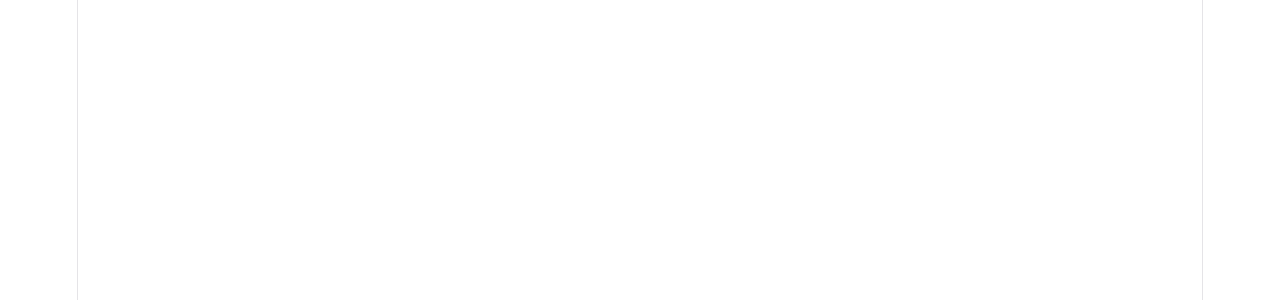
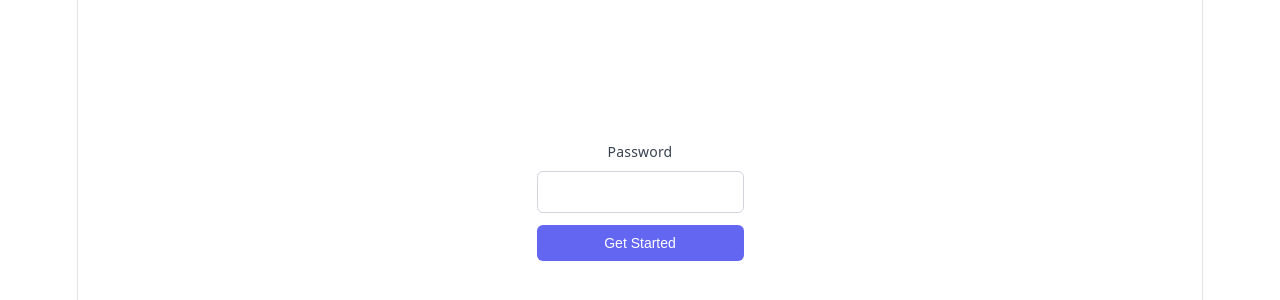
Before and after one commit to ThuloMatlala/SADCOMS, a React (Vite) app in the folder SADCOMS.Web/: page /login in a window 1280 px wide. Before the commit this address had no page. Shown: the part 200-500 px from the top of the page. Built offline with nearby package versions, Linux system fonts and the light colour scheme.

Commit message:
front end mock authentication working

```diff
--- a/SADCOMS.Web/src/App.css
+++ b/SADCOMS.Web/src/App.css
@@ -275,3 +275,12 @@
   align-items: center;
   width: 50%;
 }
+
+.login-form{
+  display: flex;
+  flex-direction: column;
+  padding: 12px;
+  color: #fff;
+  gap: 12px;
+  background-color: #fff;
+}
--- a/SADCOMS.Web/src/App.tsx
+++ b/SADCOMS.Web/src/App.tsx
@@ -1,34 +1,34 @@
-import { BrowserRouter, Routes, Route, useNavigate } from 'react-router-dom';
+import { BrowserRouter, Routes, Route } from 'react-router-dom';
 import {CustomerListPage} from './pages/customers/CustomerListPage';
 import './App.css'
-import CustomerCreatePage from './pages/customers/create/CustomerCreatePage';
-import OrderListPage from './pages/orders/OrderListPage';
-import CreateOrderPage from './pages/orders/new/CreateOrderPage';
+import {CustomerCreatePage} from './pages/customers/create/CustomerCreatePage';
+import {OrderListPage} from './pages/orders/OrderListPage';
+import {CreateOrderPage} from './pages/orders/new/CreateOrderPage';
 import {OrderDetailPage} from './pages/orders/[id]/OrderDetailPage';
 import { AuthProvider } from './context/AuthContext';
+import { useAuth } from './hooks/useAuth';
+import { LoginPage } from './pages/login/LoginPage';
+import { Navigate } from 'react-router-dom';
+import { HomePage } from './pages/HomePage';
 
-const Home = () => {
-  const navigate = useNavigate();
-  return (
-    <div className='container'>
-      <h1>SADC OMS</h1>
-      <button onClick={() => navigate('/customers')}>Go to Customers</button>
-      <button onClick={() => navigate('/orders')}>Go to Orders</button>
-    </div>
-  );
-}
+const ProtectedRoute = ({ children }: { children: React.ReactNode }) => {
+  const { token } = useAuth();
+  if (!token) return <Navigate to="/login" replace />;
+  return <>{children}</>;
+};
 
 const App = () => {
   return (
     <AuthProvider>
     <BrowserRouter>
       <Routes>
-        <Route path="/" element={<Home />} />
-        <Route path="/customers" element={<CustomerListPage />} />
-        <Route path="/customers/create" element={<CustomerCreatePage />} />
-        <Route path="/orders" element={<OrderListPage />} />
-        <Route path="/orders/new" element={<CreateOrderPage />} />
-        <Route path="/orders/:id" element={<OrderDetailPage />} />
+        <Route path="/login" element={<LoginPage />} />
+          <Route path="/" element={<HomePage />} />
+          <Route path="/customers" element={<ProtectedRoute><CustomerListPage /></ProtectedRoute>} />
+          <Route path="/customers/create" element={<ProtectedRoute><CustomerCreatePage /></ProtectedRoute>} />
+          <Route path="/orders" element={<ProtectedRoute><OrderListPage /></ProtectedRoute>} />
+          <Route path="/orders/new" element={<ProtectedRoute><CreateOrderPage /></ProtectedRoute>} />
+          <Route path="/orders/:id" element={<ProtectedRoute><OrderDetailPage /></ProtectedRoute>} />
       </Routes>
       </BrowserRouter>
       </AuthProvider>
--- a/SADCOMS.Web/src/context/AuthContext.tsx
+++ b/SADCOMS.Web/src/context/AuthContext.tsx
@@ -14,10 +14,9 @@
   const [token, setToken] = useState<string | null>(null);
   const api = createApi(token);
 
-  const login = async(password:string) => {
-      api.get<{ token: string }>(`/token?password=${password}`)
-        .then(data => setToken(data.token))
-        .catch(err => console.log(err));
+  const login = async (password: string) => {
+    const data = await api.get<{ token: string }>(`/token?password=${password}`);
+    setToken(data.token);
   };
 
   const logout = () => setToken(null);
--- /dev/null
+++ b/SADCOMS.Web/src/pages/HomePage.tsx
@@ -0,0 +1,15 @@
+import { useNavigate } from 'react-router-dom';
+import { useAuth } from '../hooks/useAuth';
+
+export const HomePage = () => {
+  const { logout, token } = useAuth();
+  const navigate = useNavigate();
+  return (
+    <div className='container'>
+      <h1>SADC OMS</h1>
+      <button onClick={() => navigate('/customers')}>Go to Customers</button>
+      <button onClick={() => navigate('/orders')}>Go to Orders</button>
+      {token && <button onClick={logout}>Logout</button>}
+    </div>
+  );
+}
--- /dev/null
+++ b/SADCOMS.Web/src/pages/login/LoginPage.tsx
@@ -0,0 +1,55 @@
+import { useState } from "react"
+import { useAuth } from "../../hooks/useAuth"
+import { useNavigate } from "react-router-dom";
+
+interface LoginForm{
+  password:string
+}
+
+export const LoginPage = () => {
+  const { login } = useAuth();
+  const navigate = useNavigate()
+  const [loading, setLoading] = useState(false)
+  const [error, setError] = useState<string | null>(null)
+  const [form, setForm] = useState<LoginForm>({ password: '' })
+
+  const handleSubmit = async (e: { preventDefault(): void }) => {
+  e.preventDefault();
+  setLoading(true);
+  setError(null);
+  try {
+    await login(form.password);
+    navigate('/');
+  } catch (err) {
+    setError(err instanceof Error ? err.message : 'Invalid password');
+  } finally {
+    setLoading(false);
+  }
+};
+
+  const handleChange = (e: React.ChangeEvent<HTMLInputElement>) => {
+  setForm(prev => ({ ...prev, [e.target.name]: e.target.value }))
+}
+
+  return (
+    <div className="container">
+      <form onSubmit={handleSubmit} className="login-form">
+      <div className='form-group'>
+        <label htmlFor="name">Password</label>
+        <input
+          id="password"
+          name="password"
+          type="password"
+          value={form.password}
+          onChange={handleChange}
+          required
+        />
+        </div>
+        {error && <p className="form-full" style={{ color: 'red', margin: 0 }}>{error}</p>}
+        <button type="submit" disabled={loading}>
+          {loading ? 'Verifying credentials...' : 'Get Started'}
+        </button>
+      </form>
+    </div>
+  )
+}
--- a/SADCOMS.Web/src/pages/orders/[id]/OrderDetailPage.tsx
+++ b/SADCOMS.Web/src/pages/orders/[id]/OrderDetailPage.tsx
@@ -4,8 +4,8 @@
 import { createApi } from '../../../api/client';
 import { statusLabel } from '../../../lib/orderStatus';
 import {PageHeader} from '../../../components/common/PageHeader';
-import OrderDetails from '../../../components/orders/OrderDetails';
-import OrderLineItems from '../../../components/orders/OrderLineItems';
+import {OrderDetails} from '../../../components/orders/OrderDetails';
+import {OrderLineItems} from '../../../components/orders/OrderLineItems';
 import { useAuth } from '../../../hooks/useAuth';
 
 export const OrderDetailPage = () => {
```
Also changed, not shown: 1 other file (tests, documents, lock files or other folders).
